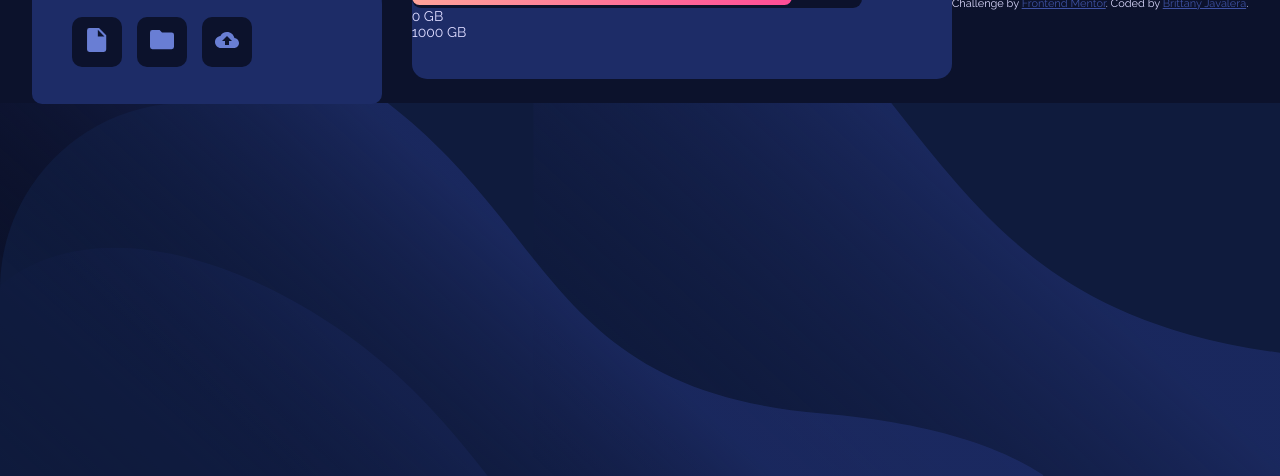
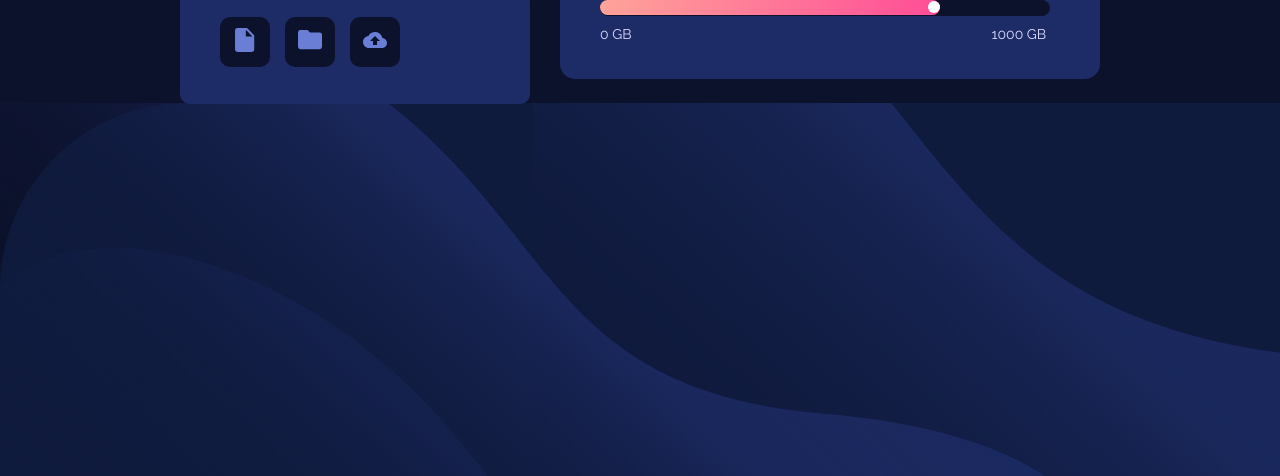
Before and after one commit to brittjavs/fylo-data-storage-challenge, a plain HTML site: page index.html in a window 1280 px wide. Shown: the part 324-800 px from the top of the page. Drawn offline with Linux system fonts and the light colour scheme.

Commit message:
aligned items in right-card

```diff
--- a/index.html
+++ b/index.html
@@ -66,14 +66,12 @@
             1000 GB
           </div>
         </div>
-
-
     </div>
 
 
-  <div class="attribution">
+  <!-- <div class="attribution">
     Challenge by <a href="https://www.frontendmentor.io?ref=challenge" target="_blank">Frontend Mentor</a>.
     Coded by <a href="#">Brittany Javalera</a>.
-  </div>
+  </div> -->
 </body>
 </html>
--- a/style.css
+++ b/style.css
@@ -27,6 +27,26 @@ body {
     width: 350px;
     height: 200px;
 }
+
+.logo{
+    margin-top: 40px;
+      margin-left: 40px;
+  }
+
+  .button-icons{
+      margin-top: 30px;
+      margin-left: 40px;
+      display: flex;
+
+  }
+  button {
+      margin-right: 15px;
+      height: 50px;
+      width: 50px;
+      border-radius: 10px;
+      border: none;
+      background-color: hsl(229, 57%, 11%);
+  }
 
 .right-card{
     background-color: hsl(228, 56%, 26%);
@@ -83,9 +103,10 @@ body {
   }
 
   .gb-meter{
-    margin-top: 10px;
+    margin-top: 20px;
+    margin-left: 40px;
     width: 450px;
-    height: 18px;
+    height: 16px;
     border-radius: 100px;
     background: hsl(229, 57%, 11%);
     position: relative;
@@ -93,7 +114,7 @@ body {
 
   .gb-bar{
     margin-top: 10px;
-    width: 380px;
+    width: 340px;
     height: 15px;
     border-radius: 100px;
     background: linear-gradient(to right, hsl(6, 100%, 80%), hsl(335, 100%, 65%));;
@@ -101,31 +122,25 @@ body {
 
   .gb-bar::after {
     content: "";
-    width: 8px;
-    height: 8px;
+    width: 12px;
+    height: 12px;
     border-radius: 50px;
     background: #fff;
     position: absolute;
-    top: 2px;
-    right: 80px;
+    top: 1px;
+    right: 110px;
 }
 
-  .logo{
-    margin-top: 40px;
-      margin-left: 40px;
-  }
+.meter-range{
+    display: flex;
+    margin-top: 10px;
+}
 
-  .button-icons{
-      margin-top: 30px;
-      margin-left: 40px;
-      display: flex;
+.meter-min{
+    margin-left: 40px;
+    margin-right: 100px
+}
 
-  }
-  button {
-      margin-right: 15px;
-      height: 50px;
-      width: 50px;
-      border-radius: 10px;
-      border: none;
-      background-color: hsl(229, 57%, 11%);
-  }
+.meter-max{
+    margin-left: 260px;
+}
```
